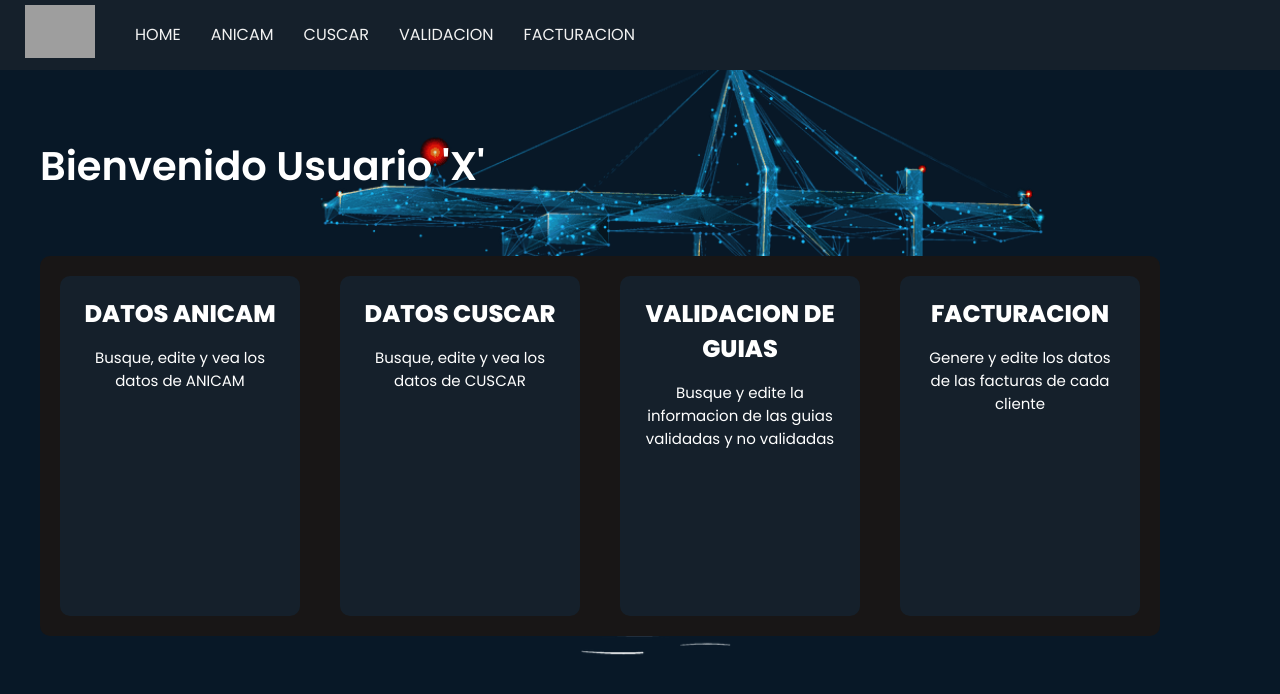
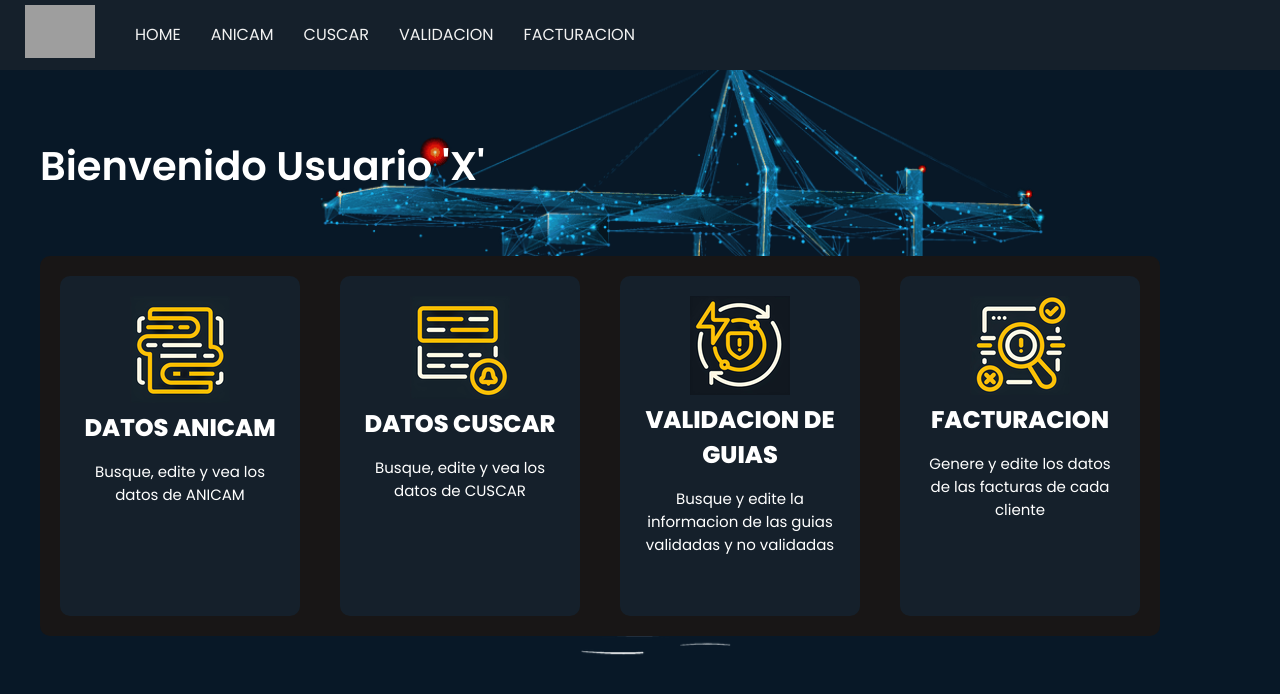
Before and after one commit to mariaRam2003/Proyecto-Software1, a React (Create React App) app: page / in a window 1280 px wide. Shown: the top 694 px of the page. Built offline with nearby package versions, Linux system fonts and the light colour scheme; grey boxes are pictures that could not be loaded.

Commit message:
arreglo inagenes

```diff
--- a/src/pages/ANICAM.js
+++ b/src/pages/ANICAM.js
@@ -29,6 +29,7 @@ const ANICAM = () => {
       <Link to="/registro-anicam">
         <button><span>GUIA</span></button>
         </Link>
+
       <BasicTable data = {data}/>
     </div>
 
--- a/src/pages/Home.js
+++ b/src/pages/Home.js
@@ -1,4 +1,8 @@
 import { Link } from "react-router-dom";
+import image1 from "./img/anicam.png";
+import image2 from "./img/cuscar.png";
+import image3 from "./img/guias.png";
+import image4 from "./img/facturacion.png";
 import "./Home.css";
 
 
@@ -8,25 +12,25 @@ const Home = () => {
       <h1>Bienvenido Usuario 'X'</h1>
       <div className="card-container">
         <Link to="/ANICAM" className="card">
-          {/* <img src="/img/anicam.png" /> */}
+          <img src={image1} alt="Imagen ANICAM" />
           <h2>DATOS ANICAM</h2>
           <p>Busque, edite y vea los datos de ANICAM</p>
         </Link>
 
         <Link to="/CUSCAR" className="card">
-          {/* <img src="ruta_de_la_imagen_anicam.jpg" alt="Imagen ANICAM" /> */}
+           <img src={image2} alt="Imagen CUSCAR" />
           <h2>DATOS CUSCAR</h2>
           <p>Busque, edite y vea los datos de CUSCAR</p>
         </Link>
 
         <Link to="/validacion" className="card">
-          {/* <img src="ruta_de_la_imagen_anicam.jpg" alt="Imagen ANICAM" /> */}
+          <img src={image3} alt="Imagen GUIAS" />
           <h2>VALIDACION DE GUIAS</h2>
           <p>Busque y edite la informacion de las guias validadas y no validadas</p>
         </Link>
 
         <Link to="/facturacion" className="card">
-          {/* <img src="ruta_de_la_imagen_anicam.jpg" alt="Imagen ANICAM" /> */}
+          <img src={image4} alt="Imagen FACTURACION" />
           <h2>FACTURACION</h2>
           <p>Genere y edite los datos de las facturas de cada cliente</p>
         </Link>
```
